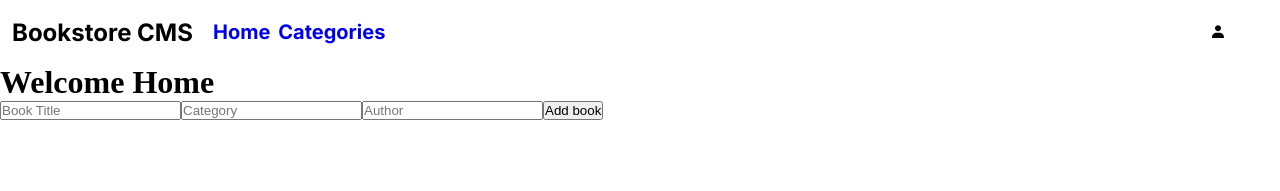
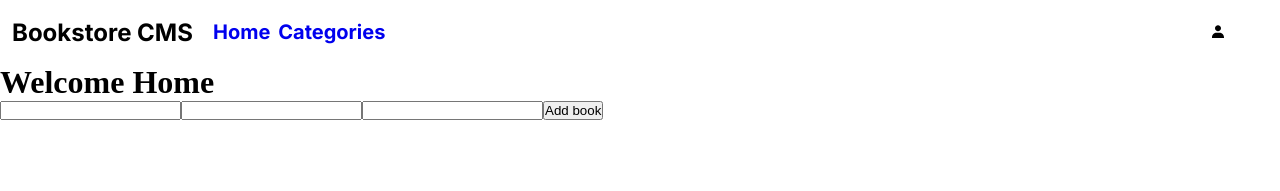
Before and after one commit to Chimoneg27/Bookstore-React, a React (Create React App) app: page / in a window 1280 px wide. Shown: the top 191 px of the page. Built offline with nearby package versions, Linux system fonts and the light colour scheme.

Commit message:
Connect book acctions to books reducer

```diff
--- a/src/components/BookAction.js
+++ b/src/components/BookAction.js
@@ -1,63 +1,47 @@
 import { useState } from 'react';
+import { useDispatch } from 'react-redux';
+import { addBook } from '../redux/books/booksSlice';
 import Button from './Button';
 
 const BookActions = () => {
-  const [bookArr, setBookArr] = useState([]);
-  const [bookObj, setBookObj] = useState({
-    title: '',
-    category: '',
-    author: '',
-  });
+  const [title, setTitle] = useState('');
+  const [author, setAuthor] = useState('');
+  const [category, setCategory] = useState('');
 
-  const addBook = () => {
-    if (!bookObj.title || !bookObj.category || !bookObj.author) {
+  const dispatch = useDispatch();
+
+  const addBookHandler = (e) => {
+    e.preventDefault();
+
+    if (!title || !author || !category) {
       return;
     }
 
-    setBookArr((prevState) => [...prevState, bookObj]);
-
-    setBookObj({
-      title: '',
-      category: '',
-      author: '',
-    });
+    dispatch(addBook({ title, author, category }));
+    setTitle('');
+    setAuthor(' ');
+    setCategory(' ');
   };
 
-  const handlechange = (event) => {
-    const { name, value } = event.target;
-    setBookObj((prevBookObj) => ({
-      ...prevBookObj,
-      [name]: value,
-    }));
-  };
-
-  const newArray = bookArr.map((item) => (
-    <div key={item} className="display-book">
-      <p>
-        {' '}
-        {item.title}
-      </p>
-      <p>
-        {' '}
-        {item.category}
-      </p>
-      <p>
-        {' '}
-        {item.author}
-      </p>
-    </div>
-  ));
-
   return (
-    <div className="book-container">
-      <form>
-        <input type="text" placeholder="Book Title" className="book-input" name="title" value={bookObj.title} onChange={handlechange} required />
-        <input type="text" placeholder="Category" className="book-input" name="category" value={bookObj.category} onChange={handlechange} required />
-        <input type="text" placeholder="Author" className="book-input" name="author" value={bookObj.author} onChange={handlechange} required />
-        <Button onClick={addBook} />
-      </form>
-      {newArray}
-    </div>
+    <form>
+      <input
+        type="text"
+        value={title}
+        onChange={(e) => setTitle(e.target.value)}
+      />
+      <input
+        type="text"
+        value={author}
+        onChange={(e) => setAuthor(e.target.value)}
+      />
+      <input
+        type="text"
+        value={category}
+        onChange={(e) => setCategory(e.target.value)}
+      />
+      <Button onClick={addBookHandler} />
+    </form>
   );
 };
 
```
